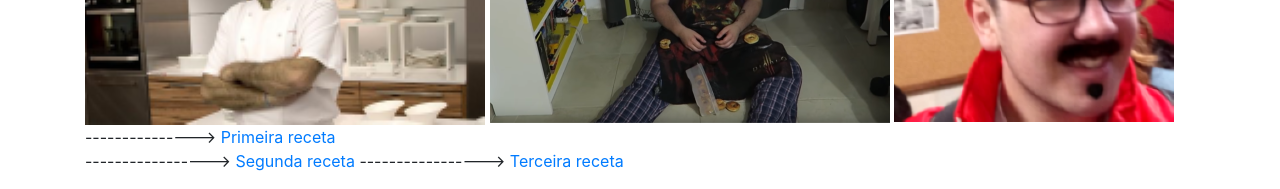
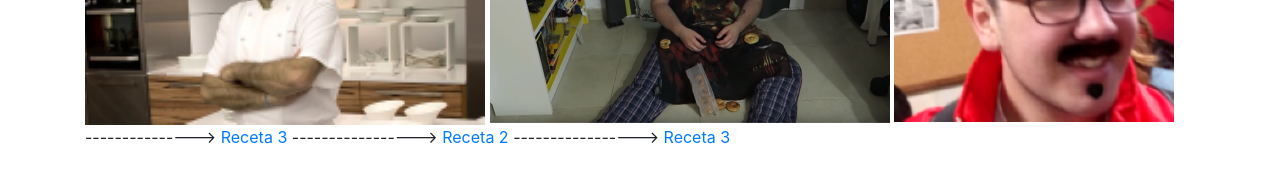
Before and after one commit to erhuanko/erhuanko.github.io, a plain HTML site: page bootstrap-master/index.html in a window 1280 px wide. Shown: the part 1424-1613 px from the top of the page. After the commit the page ends 1573 px from the top, so only its background shows below. Drawn offline with nearby package versions, Linux system fonts and the light colour scheme.

Commit message:
Update index.html

```diff
--- a/bootstrap-master/index.html
+++ b/bootstrap-master/index.html
@@ -98,14 +98,13 @@
     <img src="imaxes/Carlitos.png">
     <tr>
 <td>-----------------></td>
-<td><a href="bootstrap-master/receta1">Primeira receta</a></td>
-</tr><tr>
-    <p>
-<td>-----------------></td>
-<td><a href="bootstrap-master/receta2">Segunda receta</a></td>
+<td><a href="bootstrap-master/receta1">Receta 3</a></td>
 </tr><tr>
 <td>-----------------></td>
-<td><a href="bootstrap-master/receta3">Terceira receta</a></td>
+<td><a href="bootstrap-master/receta2">Receta 2</a></td>
+</tr><tr>
+<td>-----------------></td>
+<td><a href="bootstrap-master/receta3">Receta 3</a></td>
 </tr>
 </body>
 
```
